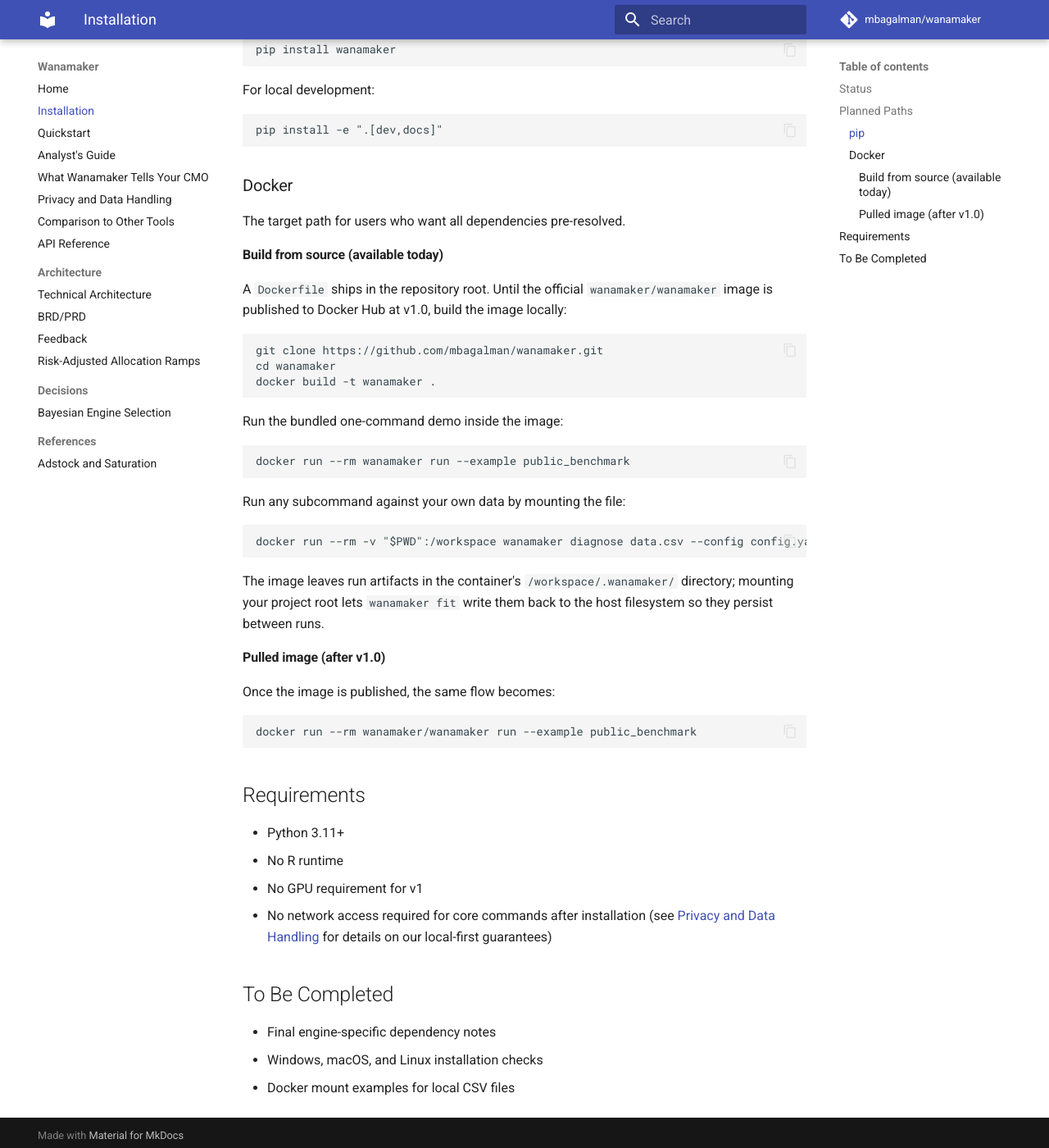
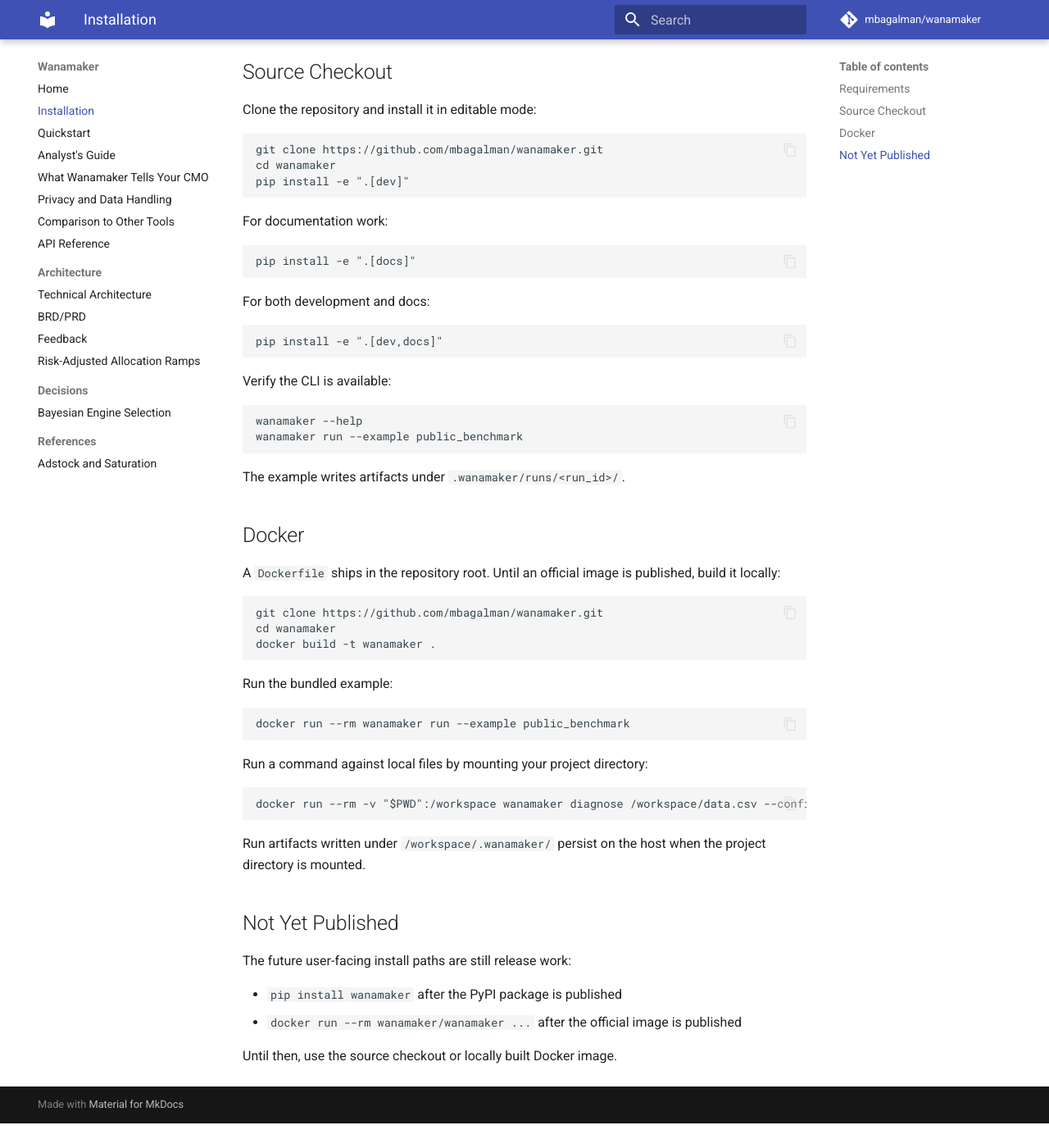
Before and after one commit to mbagalman/wanamaker, an MkDocs documentation site: the page built from docs/installation.md, in a window 1280 px wide and 1400 px high, scrolled down 485 px. Shown: the whole window at 82% size. Built offline with MkDocs 1.6.1 and Material for MkDocs 9.7.7, drawn with Linux system fonts in a browser that asks for light colours; comment, search, counter and statistics services are not loaded; after the commit the page ends 1855 px from its top, so only the background shows below that; some of the changed text lies outside the part shown.

Commit message:
Remove stale scaffold wording

````diff
--- a/docs/architecture.md
+++ b/docs/architecture.md
@@ -2,7 +2,11 @@
 
 **Audience:** Developers and AI coding assistants working on the codebase.
 **Companion documents:** [`docs/wanamaker_brd_prd.md`](wanamaker_brd_prd.md) (what and why), [`AGENTS.md`](https://github.com/mbagalman/wanamaker/blob/main/AGENTS.md) (hard rules and coding conventions).
-**Status:** Phase 0 / entering Phase 1. PyMC backend implemented and tested; core transforms, model spec, config, artifacts, diagnose, and refresh diff are all fully implemented. Active work is on forecast, trust card, reports, and remaining CLI commands.
+**Status:** Active pre-1.0 development. PyMC backend, transforms, model spec,
+config, artifacts, diagnose, refresh diff, forecasting, scenario comparison,
+risk-adjusted ramp recommendations, Trust Card, reports, and the public CLI
+workflow are implemented. Active work is on hardening benchmarks, release
+packaging, and deferred supporting-role xgboost paths.
 
 ---
 
@@ -70,8 +74,10 @@
 | `wanamaker diagnose <data.csv> [--config]` | `wanamaker.diagnose` |
 | `wanamaker fit --config <config.yaml>` | `wanamaker.model`, `wanamaker.engine` |
 | `wanamaker report --run-id <id>` | `wanamaker.reports` |
+| `wanamaker run --example public_benchmark` | `wanamaker.diagnose`, `wanamaker.model`, `wanamaker.reports` |
 | `wanamaker forecast --run-id <id> --plan <plan.csv>` | `wanamaker.forecast` |
 | `wanamaker compare-scenarios --run-id <id> --plans ...` | `wanamaker.forecast` |
+| `wanamaker recommend-ramp --run-id <id> --baseline <base.csv> --target <target.csv>` | `wanamaker.forecast` |
 | `wanamaker refresh --config <config.yaml>` | `wanamaker.refresh`, `wanamaker.engine` |
 
 **`diagnose` accepts an optional `--config`:** Without it, only checks that do not require column knowledge run (history length, date regularity, structural breaks), with a warning. With it, all checks run including spend variation and collinearity. This matches the progressive disclosure model: a user exploring a new CSV does not need a config yet.
@@ -495,7 +501,10 @@
 | 2 -- Guided config | YAML with full `WanamakerConfig` schema | Channel categories, business constraints, lift test path, runtime mode, anchor strength |
 | 3 -- Expert overrides | Python API | Direct `ModelSpec`, prior overrides, custom transforms, raw `Posterior` objects, sampler tuning |
 
-A new user should be able to go from `pip install wanamaker` to a complete executive summary in under 30 minutes following only the quickstart documentation (FR-7.1 acceptance criterion).
+A new user should be able to go from source checkout today, and eventually
+`pip install wanamaker` after release, to a complete executive summary in under
+30 minutes following only the quickstart documentation (FR-7.1 acceptance
+criterion).
 
 ---
 
@@ -503,7 +512,7 @@
 
 All outputs go to `.wanamaker/` in the project directory (FR-Privacy.2). Nothing is written to the user's home directory or any system path by default. The `artifact_dir` can be overridden via `config.run.artifact_dir` or a CLI flag.
 
-**No network calls in any core code path.** Enforced by `tests/test_no_network_in_core.py`, which walks the import graph of all core subpackages at import time and fails the build if any banned module appears. This is an **import-time guardrail** -- it catches modules imported at module load but does not catch optional or lazy imports inside functions until those functions execute. A planned companion test (to be added in Phase 2) will run each of the six core commands in a network-isolated container and compare output.
+**No network calls in any core code path.** Enforced by `tests/test_no_network_in_core.py`, which walks the import graph of all core subpackages at import time and fails the build if any banned module appears. This is an **import-time guardrail** -- it catches modules imported at module load but does not catch optional or lazy imports inside functions until those functions execute. The companion runtime gate, `tests/test_network_isolation.py`, exercises the primary core workflow in a network-isolated environment when engine tests are enabled.
 
 **`manifest.json`** is the run manifest written to every run directory. It records:
 - `run_id` (unique per execution)
@@ -517,21 +526,21 @@
 
 ---
 
-## 7. What Is Built vs. Stubbed
+## 7. What Is Built vs. Deferred
 
 | Module | Status | Phase |
 |---|---|---|
-| `cli.py` | **Implemented** -- `diagnose` and `fit` wired up; `report`, `forecast`, `compare-scenarios`, `refresh` stub | Phase 1-2 |
-| `config.py` | **Implemented** -- full pydantic schema | Done |
+| `cli.py` | **Implemented** -- `diagnose`, `fit`, `report`, `run`, `forecast`, `compare-scenarios`, `recommend-ramp`, and `refresh` | Done |
+| `config.py` | **Implemented** -- strict pydantic schema | Done |
 | `seeding.py` | **Implemented** -- `make_rng` and `derive_seed` | Done |
-| `artifacts.py` | **Implemented** -- directory layout, fingerprint/run_id, versioned envelopes for all JSON artifacts, `list_runs`, `load_manifest` | Done |
-| `data/io.py` | **Partial** -- `load_input_csv` works; `load_lift_test_csv` stubbed | Phase 1 |
+| `artifacts.py` | **Implemented** -- directory layout, fingerprint/run_id, versioned envelopes for summary, Trust Card, refresh diff, and ramp recommendation artifacts, `list_runs`, `load_manifest` | Done |
+| `data/io.py` | **Implemented** -- input CSV and lift-test CSV loading/validation | Done |
 | `data/taxonomy.py` | **Implemented** -- channel category names | Done |
 | `diagnose/readiness.py` | **Implemented** -- all data structures | Done |
 | `diagnose/checks.py` | **Implemented** -- all 9 checks including structural breaks, collinearity, spend variation, target leakage | Done |
 | `engine/base.py` | **Implemented** -- Protocol, `Posterior`, `FitResult` | Done |
-| `engine/summary.py` | **Implemented** -- all typed summary types | Done |
-| `engine/pymc.py` | **Implemented** -- full PyMC backend; HDI, data-adaptive priors, period labels, convergence | Done |
+| `engine/summary.py` | **Implemented** -- typed summary objects, channel summaries, posterior predictive draws | Done |
+| `engine/pymc.py` | **Implemented** -- PyMC backend; HDI, data-adaptive priors, period labels, convergence, posterior predictive | Done |
 | `transforms/adstock.py` | **Implemented** -- `geometric_adstock` (validated), `weibull_adstock`, `half_life_to_decay` | Done |
 | `transforms/saturation.py` | **Implemented** -- `hill_saturation` (validated, log-space stable) | Done |
 | `model/spec.py` | **Implemented** -- full schema: `ChannelSpec`, `LiftPrior`, `HoldoutConfig`, `SeasonalitySpec`, `AnchoredPrior`, `ModelSpec` | Done |
@@ -540,13 +549,15 @@
 | `refresh/anchor.py` | **Implemented** -- presets, `resolve_anchor_weight` | Done |
 | `refresh/classify.py` | **Implemented** -- `MovementClass` enum, `classify_movement`, `unexplained_fraction` | Done |
 | `refresh/diff.py` | **Implemented** -- `ParameterMovement` (with `movement_class`), `RefreshDiff`, `compute_diff` | Done |
-| `forecast/posterior_predictive.py` | Stubbed | Phase 1 |
-| `forecast/scenarios.py` | Stubbed | Phase 1 |
+| `forecast/posterior_predictive.py` | **Implemented** -- forecast plan loading, spend-range warnings, posterior predictive contract | Done |
+| `forecast/scenarios.py` | **Implemented** -- conservative scenario ranking with caveats | Done |
+| `forecast/ramp.py` | **Implemented** -- risk-adjusted ramp recommendation core | Done |
 | `trust_card/card.py` | **Implemented** -- `TrustStatus`, `TrustDimension`, `TrustCard` frozen dataclasses | Done |
-| `advisor/channel_flagging.py` | Scaffolded -- `ChannelFlag` defined; `flag_channels` stubbed | Phase 2 |
-| `reports/render.py` | **Implemented** -- Jinja2 environment wired; template shells | Templates: Phase 2 |
-| `benchmarks/loaders.py` | **Implemented** -- `load_synthetic_ground_truth()` returns `(DataFrame, dict)` | Done |
-| `_xgboost_aux/` | Empty | Phase 1 |
+| `trust_card/compute.py` | **Implemented** -- Trust Card computation from diagnostics and posterior summaries | Done |
+| `advisor/channel_flagging.py` | **Implemented** -- minimal v1 experiment flagging | Done |
+| `reports/render.py` | **Implemented** -- deterministic Jinja2 Markdown rendering for executive summary, Trust Card, and ramp recommendation | Done |
+| `benchmarks/loaders.py` | **Implemented** -- synthetic and public benchmark loaders | Done |
+| `_xgboost_aux/` | Deferred supporting-role module only; no production xgboost paths yet | Post-v1 hardening |
 
 ---
 
@@ -556,7 +567,7 @@
 
 | Invariant | Enforcement |
 |---|---|
-| No HTTP / telemetry in core code paths | CI test `test_no_network_in_core.py` (import-time); planned network-isolated integration tests (Phase 2) |
+| No HTTP / telemetry in core code paths | CI test `test_no_network_in_core.py` (import-time); runtime gate `test_network_isolation.py` when engine tests are enabled |
 | No LLM calls for output generation | Code review + no LLM SDK in dependencies |
 | No xgboost for ROI / saturation / adstock | AGENTS.md Hard Rule 3; `_xgboost_aux` module isolation |
 | Numerically close reproducibility given same seed (RTOL=1e-6) | NFR-2; `tests/test_reproducibility.py` (enabled with `WANAMAKER_RUN_ENGINE_TESTS=1`) |
@@ -605,7 +616,7 @@
 **CI gates:**
 - `test_no_network_in_core.py` -- runs on every PR; walks core import graph at import time (fast guardrail)
 - `tests/test_reproducibility.py` -- enabled with `WANAMAKER_RUN_ENGINE_TESTS=1`; fits same benchmark twice with same seed, compares all summary floats within RTOL=1e-6 (numerically close, not necessarily bit-for-bit identical across platforms)
-- Network-isolated integration test (planned Phase 2) -- runs each of the 6 core commands in a container without network access and compares output
+- Network-isolated integration test -- runs the primary core workflow without network access when engine tests are enabled
 - Cross-platform install test (planned Phase 2) -- clean-environment pip install on Linux, macOS (Intel + ARM), Windows
 
 ---
--- a/docs/installation.md
+++ b/docs/installation.md
@@ -1,37 +1,53 @@
 # Installation
 
-This page will cover the supported installation paths for Wanamaker.
+Wanamaker is in active pre-1.0 development. The package is not published to
+PyPI yet, so the supported path today is a source checkout.
 
-## Status
+## Requirements
 
-Wanamaker is in Phase -1. The Bayesian engine has not been selected yet, so installation
-instructions are not final.
+- Python 3.11+
+- No R runtime
+- No GPU requirement for v1
+- No network access required for core commands after installation
 
-## Planned Paths
+The selected Bayesian engine is PyMC. Install time can be longer than a small
+pure-Python package because the scientific Python stack is part of the runtime.
 
-### pip
+## Source Checkout
 
-The target path for users comfortable with Python environments:
+Clone the repository and install it in editable mode:
 
 ```bash
-pip install wanamaker
+git clone https://github.com/mbagalman/wanamaker.git
+cd wanamaker
+pip install -e ".[dev]"
 ```
 
-For local development:
+For documentation work:
+
+```bash
+pip install -e ".[docs]"
+```
+
+For both development and docs:
 
 ```bash
 pip install -e ".[dev,docs]"
 ```
 
-### Docker
+Verify the CLI is available:
 
-The target path for users who want all dependencies pre-resolved.
+```bash
+wanamaker --help
+wanamaker run --example public_benchmark
+```
 
-#### Build from source (available today)
+The example writes artifacts under `.wanamaker/runs/<run_id>/`.
 
-A `Dockerfile` ships in the repository root. Until the official
-`wanamaker/wanamaker` image is published to Docker Hub at v1.0, build
-the image locally:
+## Docker
+
+A `Dockerfile` ships in the repository root. Until an official image is
+published, build it locally:
 
 ```bash
 git clone https://github.com/mbagalman/wanamaker.git
@@ -39,39 +55,26 @@
 docker build -t wanamaker .
 ```
 
-Run the bundled one-command demo inside the image:
+Run the bundled example:
 
 ```bash
 docker run --rm wanamaker run --example public_benchmark
 ```
 
-Run any subcommand against your own data by mounting the file:
+Run a command against local files by mounting your project directory:
 
 ```bash
-docker run --rm -v "$PWD":/workspace wanamaker diagnose data.csv --config config.yaml
+docker run --rm -v "$PWD":/workspace wanamaker diagnose /workspace/data.csv --config /workspace/config.yaml
 ```
 
-The image leaves run artifacts in the container's `/workspace/.wanamaker/`
-directory; mounting your project root lets `wanamaker fit` write them
-back to the host filesystem so they persist between runs.
+Run artifacts written under `/workspace/.wanamaker/` persist on the host when
+the project directory is mounted.
 
-#### Pulled image (after v1.0)
+## Not Yet Published
 
-Once the image is published, the same flow becomes:
+The future user-facing install paths are still release work:
 
-```bash
-docker run --rm wanamaker/wanamaker run --example public_benchmark
-```
+- `pip install wanamaker` after the PyPI package is published
+- `docker run --rm wanamaker/wanamaker ...` after the official image is published
 
-## Requirements
-
-- Python 3.11+
-- No R runtime
-- No GPU requirement for v1
-- No network access required for core commands after installation (see [Privacy and Data Handling](privacy.md) for details on our local-first guarantees)
-
-## To Be Completed
-
-- Final engine-specific dependency notes
-- Windows, macOS, and Linux installation checks
-- Docker mount examples for local CSV files
+Until then, use the source checkout or locally built Docker image.
--- a/src/wanamaker/__init__.py
+++ b/src/wanamaker/__init__.py
@@ -1,10 +1,10 @@
-"""Wanamaker — open-source Bayesian marketing mix model.
+"""Wanamaker -- open-source Bayesian marketing mix model.
 
 Strategic and product context lives in ``docs/wanamaker_brd_prd.md``.
 Architectural invariants and contributor guidance live in ``AGENTS.md``.
 
-This package is in pre-build scaffolding. Most public surfaces raise
-``NotImplementedError`` until the corresponding phase lands.
+Public workflows are exposed through ``wanamaker.cli``. The package remains
+pre-1.0 while the modeling, reporting, and release contracts stabilize.
 """
 
 __version__ = "0.0.0"
````
Also changed, not shown: other parts of docs/architecture.md (+1 -1 lines), README.md (+10 -7 lines), docs/feedback.md (+4 -3 lines), docs/index.md (+8 -7 lines), docs/quickstart.md (+3 -1 lines), docs/references/adstock_and_saturation.md (+4 -1 lines), 5 other files.
